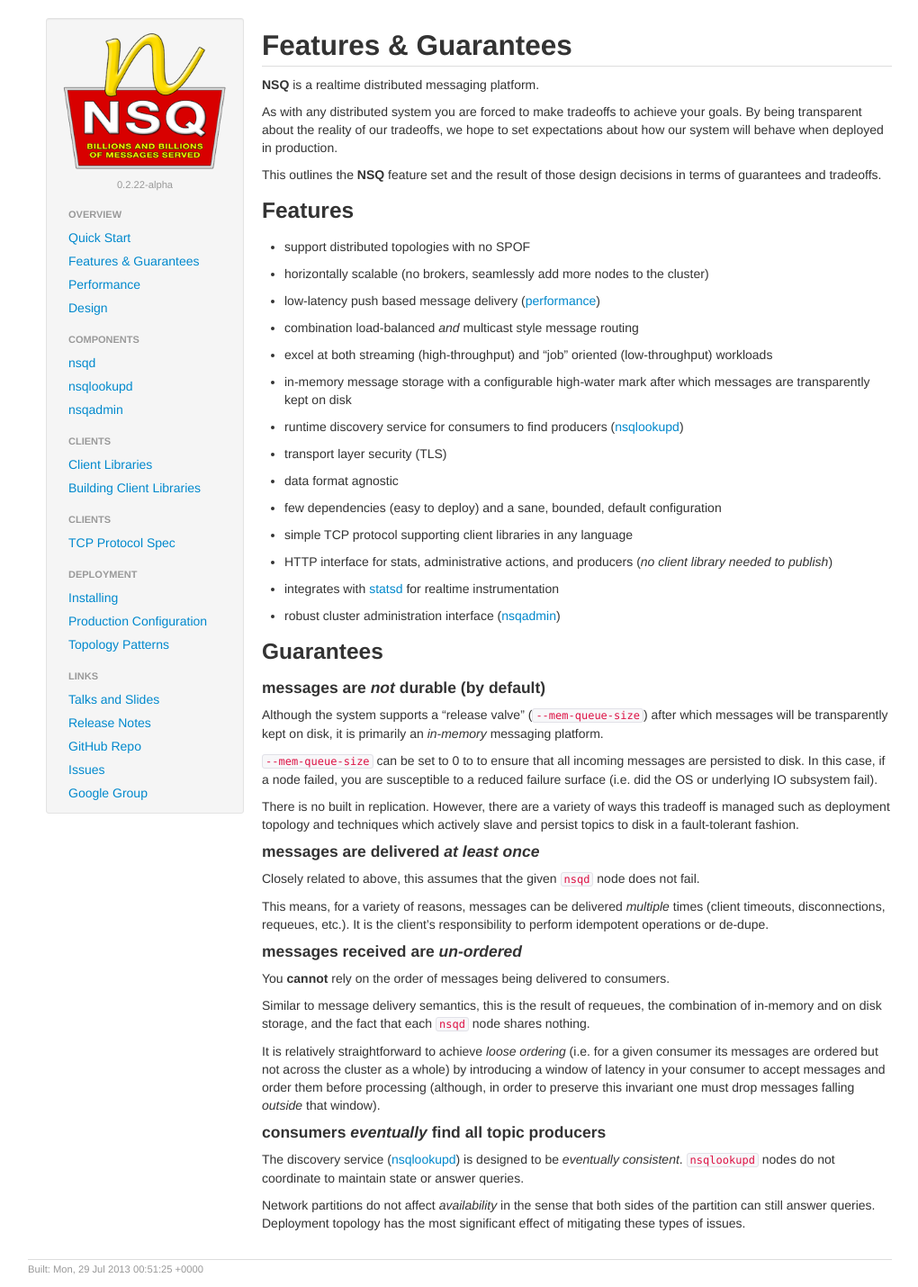
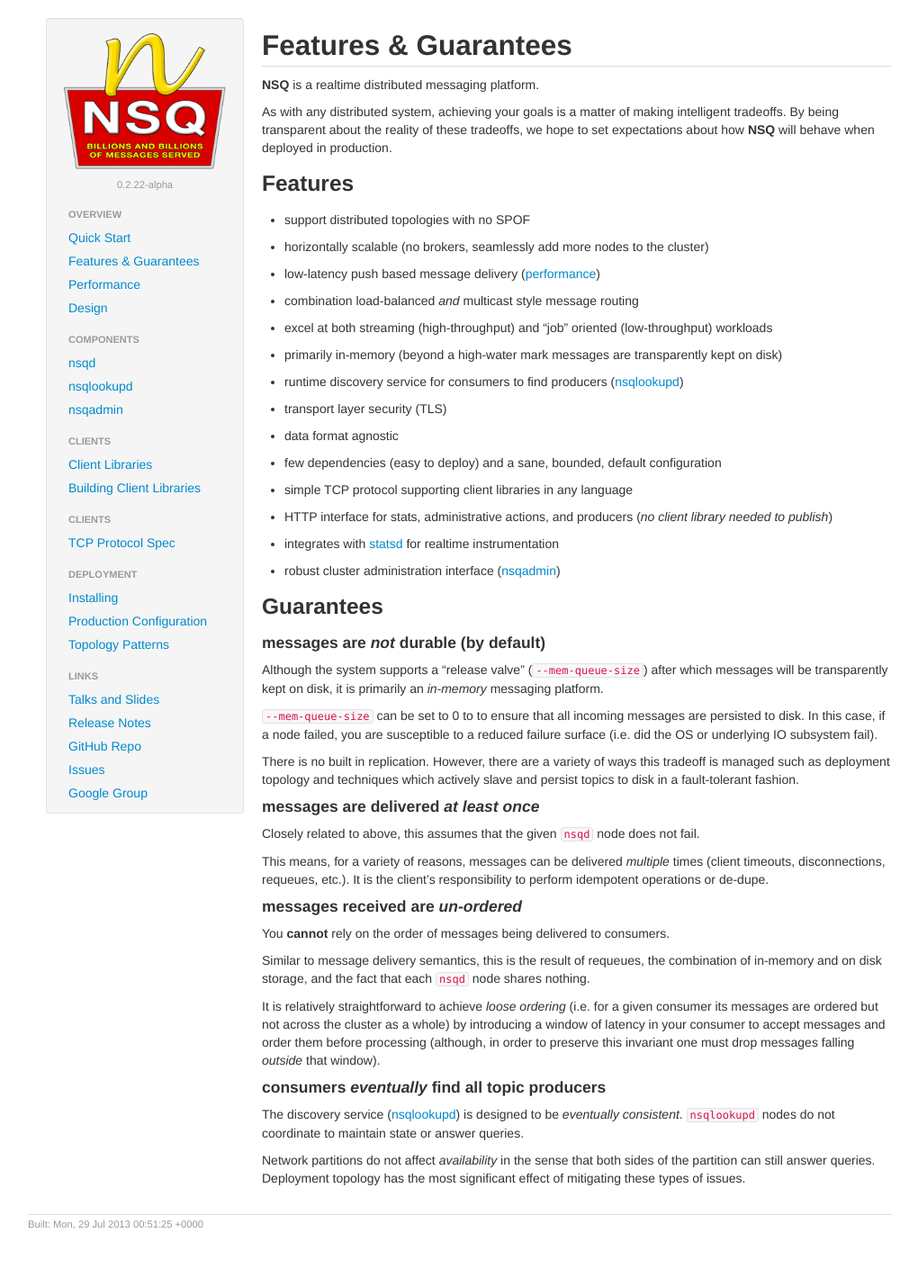
Before and after one commit to nsqio/nsq, a Jekyll site: the page built from _posts/2012-02-01-features_and_guarantees.md, in a window 1280 px wide. Shown: the whole page at 90% size, without its empty margins (119-1139 px from the left). Built offline with Jekyll 4.4.1, drawn with Linux system fonts in a browser that asks for light colours; after the commit the page ends 1380 px from its top, so only the background shows below that.

Commit message:
minor wording tweaks

```diff
--- a/_posts/2012-02-01-features_and_guarantees.md
+++ b/_posts/2012-02-01-features_and_guarantees.md
@@ -7,12 +7,9 @@
 
 **NSQ** is a realtime distributed messaging platform.
 
-As with any distributed system you are forced to make tradeoffs to achieve your goals. By being
-transparent about the reality of our tradeoffs, we hope to set expectations about how our system
-will behave when deployed in production.
-
-This outlines the **NSQ** feature set and the result of those design decisions in terms of
-guarantees and tradeoffs.
+As with any distributed system, achieving your goals is a matter of making intelligent tradeoffs. By
+being transparent about the reality of these tradeoffs, we hope to set expectations about how
+**NSQ** will behave when deployed in production.
 
 ### Features
 
@@ -26,8 +23,7 @@
 
  * excel at both streaming (high-throughput) and "job" oriented (low-throughput) workloads
 
- * in-memory message storage with a configurable high-water mark after which messages are
-   transparently kept on disk
+ * primarily in-memory (beyond a high-water mark messages are transparently kept on disk)
 
  * runtime discovery service for consumers to find producers ([nsqlookupd][nsqlookupd])
 
```
Also changed, not shown: _posts/2012-12-01-nsqd.md (+1 -1 lines).
